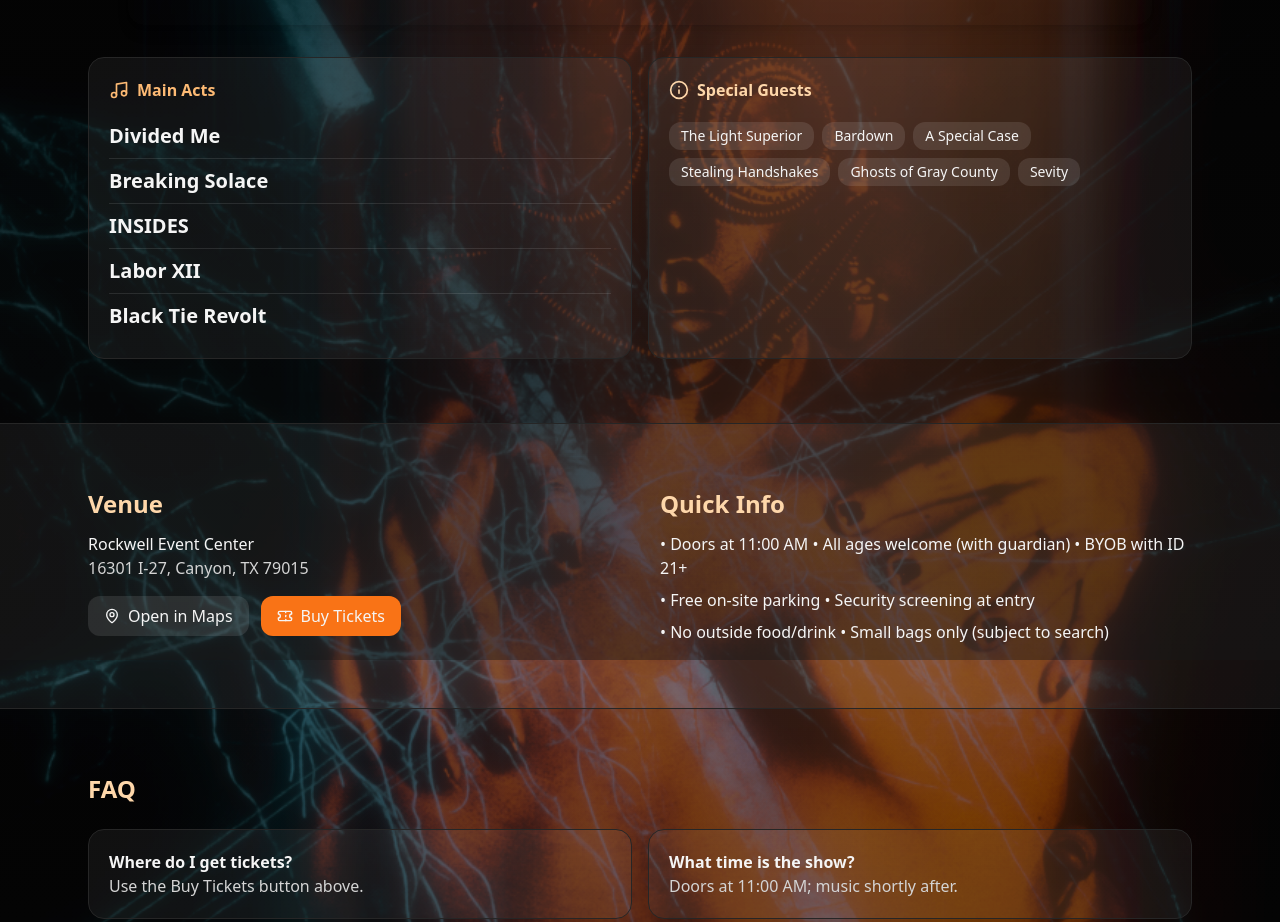
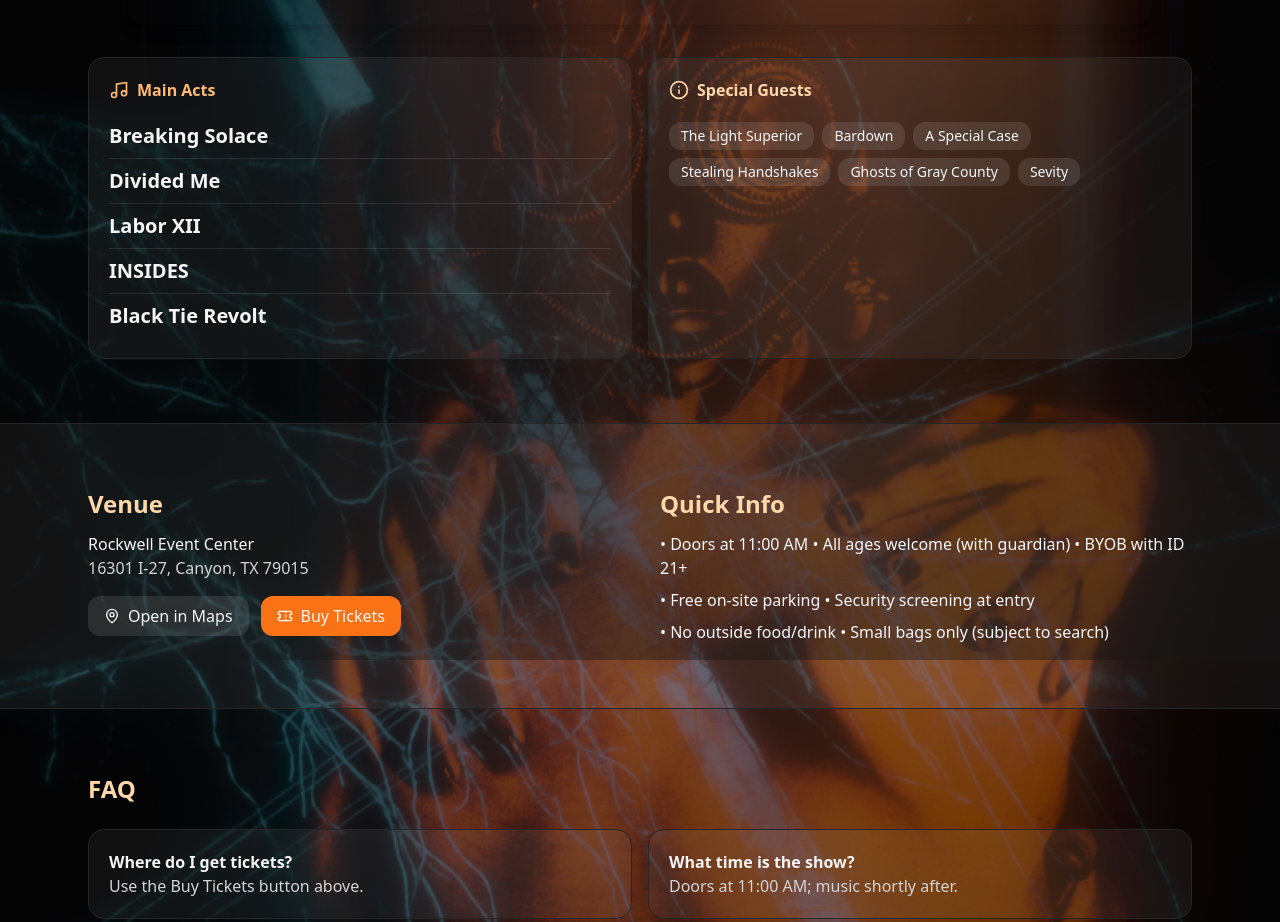
Before and after one commit to laguna314/rocktober, a React (Vite) app: page / in a window 1280 px wide. Shown: the part 3340-4262 px from the top of the page. Built offline with nearby package versions, Linux system fonts and the light colour scheme.

Commit message:
Update App.jsx
change order of headliners

```diff
--- a/src/App.jsx
+++ b/src/App.jsx
@@ -22,10 +22,10 @@ const EVENT = {
 
 const LINEUP = {
   headliners: [
+    'Breaking Solace',
     'Divided Me',
-    'Breaking Solace',
+    'Labor XII',
     'INSIDES',
-    'Labor XII',
     'Black Tie Revolt',
   ],
   guests: [
```
